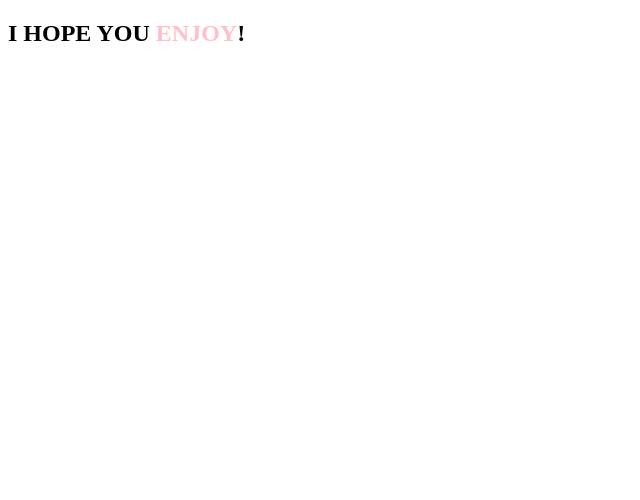
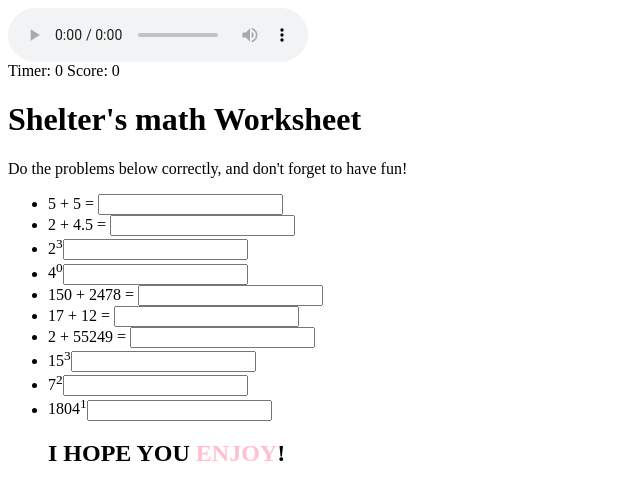
Before and after one commit to ShelterGimbel-Sherr/Shelters_midterm_code, a plain HTML site: page index.html in a window 1280 px wide. Shown: the whole page, without its empty margins (0-640 px from the left). Drawn offline with nearby package versions, Linux system fonts and the light colour scheme.

Commit message:
Update index.html

```diff
--- a/index.html
+++ b/index.html
@@ -1,4 +1,23 @@
-<!DOCTYPE html>
+<script src="https://polyfill.io/v3/polyfill.min.js?features=es6"></script>
+<script id="MathJax-script" async src="https://cdn.jsdelivr.net/npm/mathjax@3/es5/tex-mml-chtml.js"></script>
+<audio id="sad" controls>
+  <source src="https://math.seattleacademy.org/garyanderson/snd/sad.mp3" type="audio/mpeg">
+</audio>
+<div>Timer: <span id="theTimer">0</span> Score: <span id="score">0</span></div>
+<h1>Shelter's math Worksheet</h1>
+<p>Do the problems below correctly, and don't forget to have fun!</p>
+<ul>
+  <li>5 + 5 = <input data-correct="10"/></li>
+  <li>2 + 4.5 = <input data-correct="6.5"/></li>
+  <li>2<sup>3</sup><input data-correct="8"/></li>
+  <li>4<sup>0</sup><input data-correct="1"/></li>
+  <li>150 + 2478 = <input data-correct="2628"/></li>
+  <li>17 + 12 = <input data-correct="29"/></li>
+  <li>2 + 55249 = <input data-correct="55251"/></li>
+  <li>15<sup>3</sup><input data-correct="3375"/></li>
+  <li>7<sup>2</sup><input data-correct="49"/></li>
+  <li>1804<sup>1</sup><input data-correct="1804"/></li>
+  <!DOCTYPE html>
 <html>
     <head>
         <title>Butterfly Animation</title>
```
